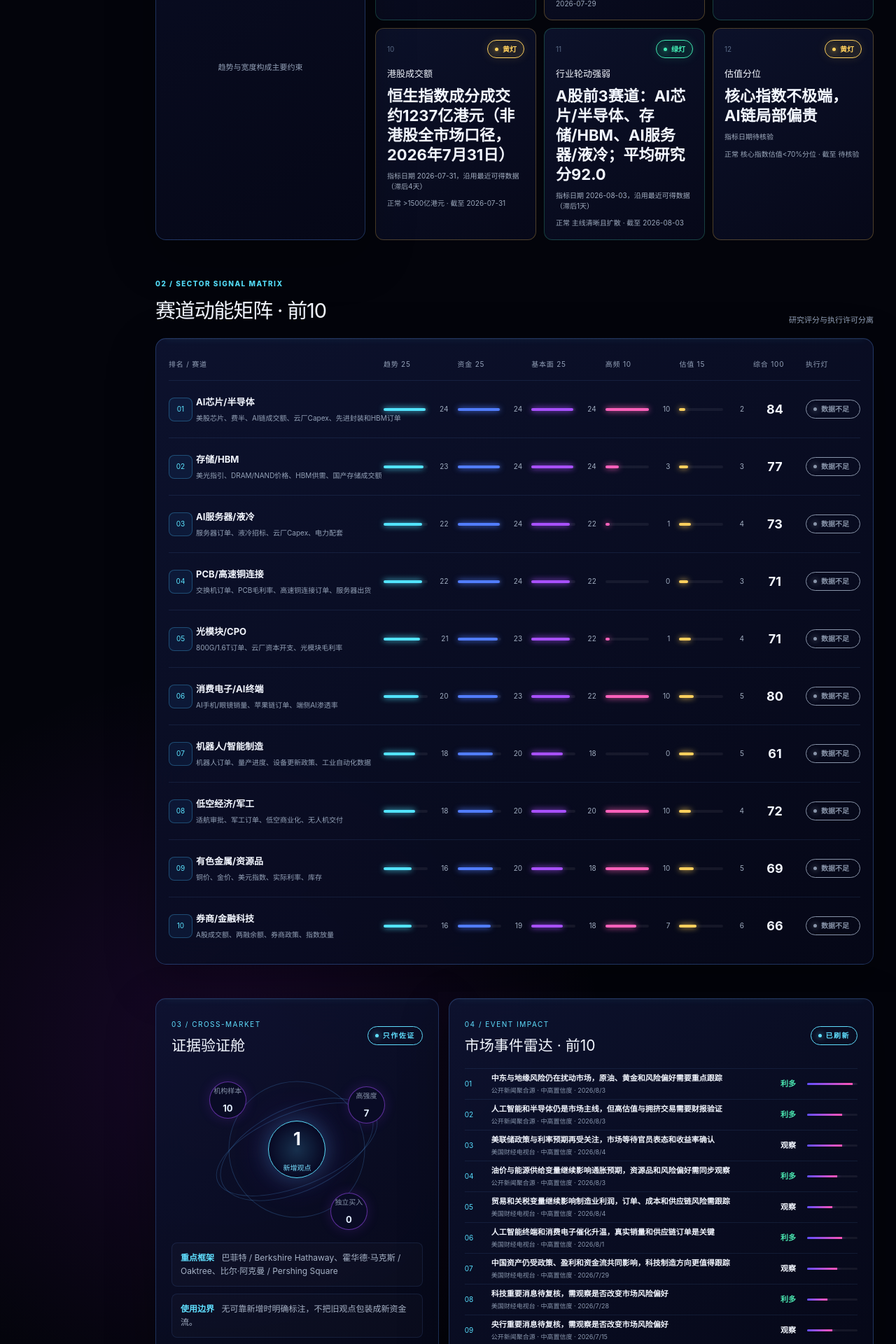
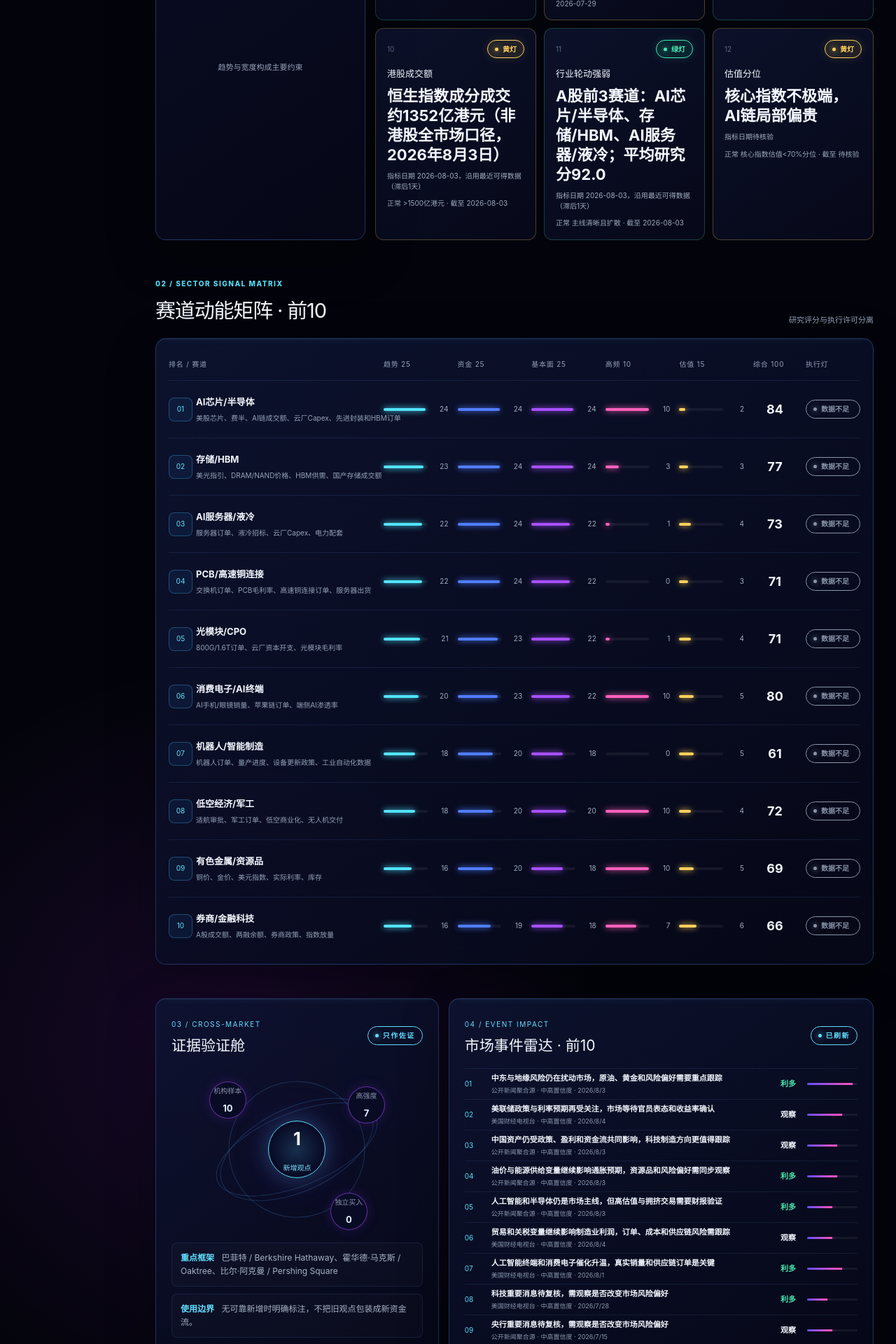
Before and after one commit to judebrisbylg-matthew/investment-market-dashboard, a Next.js app in the folder dashboard/: page /investment-market-dashboard/ in a window 1280 px wide. Shown: the part 1940-3860 px from the top of the page at 70% size. Built offline with nearby package versions, Linux system fonts and the light colour scheme.

Commit message:
Update daily investment center dashboard

```diff
--- a/dashboard/app/dashboard-data.ts
+++ b/dashboard/app/dashboard-data.ts
@@ -1,7 +1,7 @@
 // Generated from data/market-data.json. Do not edit by hand.
 export const snapshot = {
   "businessDate": "2026-08-04",
-  "generatedAt": "2026-08-04T07:18:26+08:00",
+  "generatedAt": "2026-08-04T12:17:26+08:00",
   "asOf": "2026/8/4 06:15 HKT",
   "marketGate": "数据不足",
   "dataHealth": "灰灯",
@@ -117,11 +117,11 @@ export const risks = [
   ],
   [
     "美元指数",
-    "DXY约99.74（东方财富美元指数口径，2026年7月31日）",
+    "DXY约100.02（东方财富美元指数口径，2026年8月3日）",
     "green",
     "DXY < 103",
-    "指标日期 2026-07-31，沿用最近可得数据（滞后4天）",
-    "2026-07-31"
+    "指标日期 2026-08-03，沿用最近可得数据（滞后1天）",
+    "2026-08-03"
   ],
   [
     "实际利率",
@@ -157,19 +157,19 @@ export const risks = [
   ],
   [
     "A股成交额",
-    "沪深两市成交约1.28万亿元（东方财富指数口径，2026年7月31日）",
+    "沪深两市成交约1.36万亿元（东方财富指数口径，2026年8月3日）",
     "green",
     ">1.0万亿",
-    "指标日期 2026-07-31，沿用最近可得数据（滞后4天）",
-    "2026-07-31"
+    "指标日期 2026-08-03，沿用最近可得数据（滞后1天）",
+    "2026-08-03"
   ],
   [
     "港股成交额",
-    "恒生指数成分成交约1237亿港元（非港股全市场口径，2026年7月31日）",
+    "恒生指数成分成交约1352亿港元（非港股全市场口径，2026年8月3日）",
     "yellow",
     ">1500亿港元",
-    "指标日期 2026-07-31，沿用最近可得数据（滞后4天）",
-    "2026-07-31"
+    "指标日期 2026-08-03，沿用最近可得数据（滞后1天）",
+    "2026-08-03"
   ],
   [
     "行业轮动强弱",
@@ -343,15 +343,6 @@ export const events = [
     "watch": "中东局势、原油运输、布伦特油价、黄金价格、美元指数和军工板块表现"
   },
   {
-    "title": "人工智能和半导体仍是市场主线，但高估值与拥挤交易需要财报验证",
-    "priority": 7,
-    "direction": 1,
-    "confidence": "中高",
-    "source": "公开新闻聚合源",
-    "date": "2026/8/3",
-    "watch": "费半指数、英伟达链条、云厂资本开支、芯片订单、毛利率和成交额"
-  },
-  {
     "title": "美联储政策与利率预期再受关注，市场等待官员表态和收益率确认",
     "priority": 7,
     "direction": 0,
@@ -361,6 +352,15 @@ export const events = [
     "watch": "美联储官员讲话、10年期美债收益率、实际利率、美元指数、黄金和纳指表现"
   },
   {
+    "title": "中国资产仍受政策、盈利和资金流共同影响，科技制造方向更值得跟踪",
+    "priority": 6,
+    "direction": 0,
+    "confidence": "中高",
+    "source": "公开新闻聚合源",
+    "date": "2026/8/3",
+    "watch": "A股成交额、港股成交额、南向资金、人民币汇率、政策表态和科技制造板块"
+  },
+  {
     "title": "油价与能源供给变量继续影响通胀预期，资源品和风险偏好需同步观察",
     "priority": 6,
     "direction": 1,
@@ -368,6 +368,15 @@ export const events = [
     "source": "公开新闻聚合源",
     "date": "2026/8/3",
     "watch": "布伦特油价、美国原油库存、产油国政策、通胀预期、航空和化工板块"
+  },
+  {
+    "title": "人工智能和半导体仍是市场主线，但高估值与拥挤交易需要财报验证",
+    "priority": 5,
+    "direction": 1,
+    "confidence": "中高",
+    "source": "公开新闻聚合源",
+    "date": "2026/8/3",
+    "watch": "费半指数、英伟达链条、云厂资本开支、芯片订单、毛利率和成交额"
   },
   {
     "title": "贸易和关税变量继续影响制造业利润，订单、成本和供应链风险需跟踪",
@@ -386,15 +395,6 @@ export const events = [
     "source": "美国财经电视台",
     "date": "2026/8/1",
     "watch": "智能眼镜销量、消费电子供应链订单、光学器件、芯片和终端厂商指引"
-  },
-  {
-    "title": "中国资产仍受政策、盈利和资金流共同影响，科技制造方向更值得跟踪",
-    "priority": 6,
-    "direction": 0,
-    "confidence": "中高",
-    "source": "美国财经电视台",
-    "date": "2026/7/29",
-    "watch": "A股成交额、港股成交额、南向资金、人民币汇率、政策表态和科技制造板块"
   },
   {
     "title": "科技重要消息待复核，需观察是否改变市场风险偏好",
```
Also changed, not shown: 2 other files (tests, documents, lock files or other folders).
